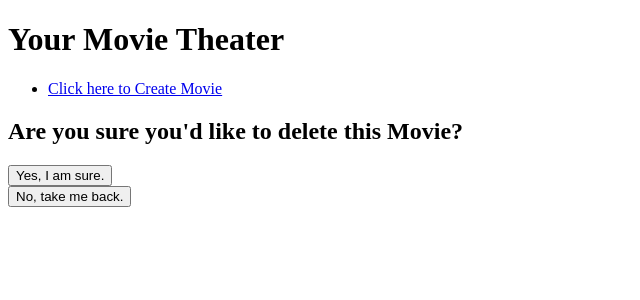
After one commit to AdeebK1129/02_django_movie-theater, a Django app: page /movies/deleteConfirm_view/1/ in a window 1280 px wide. The commit adds this page. Shown: the top 300 px of the page, without its empty margins (0-640 px from the left). Run offline with Django 4.2, Linux system fonts and the light colour scheme.

Commit message:
i think we done LOOOL

```diff
--- a/movies_list_forms/core/templates/base.html
+++ b/movies_list_forms/core/templates/base.html
@@ -10,10 +10,7 @@
         <h1>Your Movie Theater</h1>
         <nav>
             <ul>
-                <li><a href="{% url 'movies:list_view' %}">Movie List</a></li>
-                <li><a href="{% url 'movies:create_view' %}">Create Movie</a></li>
-                <li><a href="{% if movie.id %}{% url 'movies:delete_view' movie.id %}{% endif %}">Delete Movie</a></li>
-                <li><a href="{% if movie and movie.id %}{% url 'movies:edit_view' movie.id %}{% endif %}">Edit Movie</a></li>
+                <li><a href="{% url 'movies:create_view' %}">Click here to Create Movie</a></li>
             </ul>
         </nav>
     </header>
--- a/movies_list_forms/movies/templates/movies/create_view.html
+++ b/movies_list_forms/movies/templates/movies/create_view.html
@@ -5,4 +5,7 @@
         {{ form.as_p }}
         <button type="submit">Submit</button>
     </form>
+{% if sameName == True %}
+    <h3>ERROR: Movie with the same name already exists.</h3>
+{% endif %}
 {% endblock %}
--- /dev/null
+++ b/movies_list_forms/movies/templates/movies/deleteConfirm_view.html
@@ -0,0 +1,15 @@
+{% extends 'base.html' %}
+{% load core_extras %}
+
+{% block content %}
+  <h2>Are you sure you'd like to delete this Movie?</h2>
+  <form action="{% url 'movies:delete_view' movie_id %}" method="post">
+    {% csrf_token %}
+    <button type="submit">Yes, I am sure.</button>
+  </form>
+  <form action="{% url 'movies:list_view' %}" method="post">
+    {% csrf_token %}
+    <button type="submit">No, take me back.</button>
+  </form>
+
+{% endblock %}
--- a/movies_list_forms/movies/templates/movies/delete_view.html
+++ b/movies_list_forms/movies/templates/movies/delete_view.html
@@ -2,7 +2,7 @@
 
 {% block content %}
   <h2>Delete Movie</h2>
-  <form method="post" action="{% url 'movies:delete_view' movie_id %}">
+  <form method="post" action="{% url 'movies:deleteConfirm_view' movie_id %}">
     {% csrf_token %}
     <label for="movie_id">Movie ID to Delete:</label>
     <input type="number" name="movie_id" required>
--- a/movies_list_forms/movies/templates/movies/list_view.html
+++ b/movies_list_forms/movies/templates/movies/list_view.html
@@ -20,7 +20,7 @@
           <td>{{ movie.actors }}</td>
           <td>{{ movie.year }}</td>
           <td>
-            <form action="{% url 'movies:delete_view' movie.id %}" method="post">
+            <form action="{% url 'movies:deleteConfirm_view' movie.id %}" method="post">
               {% csrf_token %}
               <button type="submit">Delete</button>
             </form>
--- a/movies_list_forms/movies/urls.py
+++ b/movies_list_forms/movies/urls.py
@@ -8,4 +8,5 @@ urlpatterns = [
     path('create_view/', views.create_view, name='create_view'),
     path('edit_view/<int:movie_id>/', views.edit_view, name='edit_view'),
     path('delete_view/<int:movie_id>/', views.delete_view, name='delete_view'),
+    path('deleteConfirm_view/<int:movie_id>/', views.deleteConfirm_view, name='deleteConfirm_view'),
 ]
--- a/movies_list_forms/movies/views.py
+++ b/movies_list_forms/movies/views.py
@@ -15,6 +15,7 @@ def get_cookie_data(request):
     return movies
 
 def create_view(request):
+    sameName = False
     if request.method == 'POST':
         form = MovieForm(request.POST)
         if form.is_valid():
@@ -27,18 +28,22 @@ def create_view(request):
             new_movie['id'] = new_id
 
             if any(movie['name'].lower() == new_movie['name'].lower() for movie in movies.values()):
+                sameName = True
                 messages.error(request, 'Movie with the same name already exists.')
-                return redirect('movies:create_view')
+                return render(request, 'movies/create_view.html', context={'sameName': sameName})
+
 
             movies[new_id] = new_movie
             request.session['movie_data'] = json.dumps(movies)
             messages.success(request, 'Movie created successfully.')
+            print("successfully created movie.")
             return redirect('movies:list_view')
     else:
         form = MovieForm()
     return render(request, 'movies/create_view.html', {'form': form})
 
 def edit_view(request, movie_id):
+    sameName = False
     if request.method == 'POST':
         form = MovieForm(request.POST)
         if form.is_valid():
@@ -50,16 +55,17 @@ def edit_view(request, movie_id):
             new_movie['id'] = movie_id
 
             if any(movie['name'].lower() == new_movie['name'].lower() for movie in movies.values()):
+                sameName = True
                 messages.error(request, 'Movie with the same name already exists.')
-                return redirect('movies:edit_view')
-
+                return render(request, 'movies/edit_view.html', context={'sameName': sameName})
             movies[movie_id] = new_movie
             request.session['movie_data'] = json.dumps(movies)
             messages.success(request, 'Movie edited successfully.')
+            print("successfully edited movie.")
             return redirect('movies:list_view')
     else:
         form = MovieForm()
-    return render(request, 'movies/create_view.html', {'form': form})
+    return render(request, 'movies/edit_view.html', {'form': form})
 
 def list_view(request):
     movies = get_cookie_data(request)
@@ -73,7 +79,11 @@ def delete_view(request, movie_id):
             del movies[str(movie_id)]
             request.session['movie_data'] = json.dumps(movies)
             messages.success(request, 'Movie deleted successfully.')
+            print("successfully deleted movie.")
             return redirect('movies:list_view')
         else:
             messages.error(request, 'Movie not found.')
             return redirect('movies:list_view')
+
+def deleteConfirm_view(request, movie_id):
+    return render(request, 'movies/deleteConfirm_view.html', {'movie_id': movie_id})
```
Also changed, not shown: movies_list_forms/movies/templates/movies/edit_view.html (+8 -5 lines).
